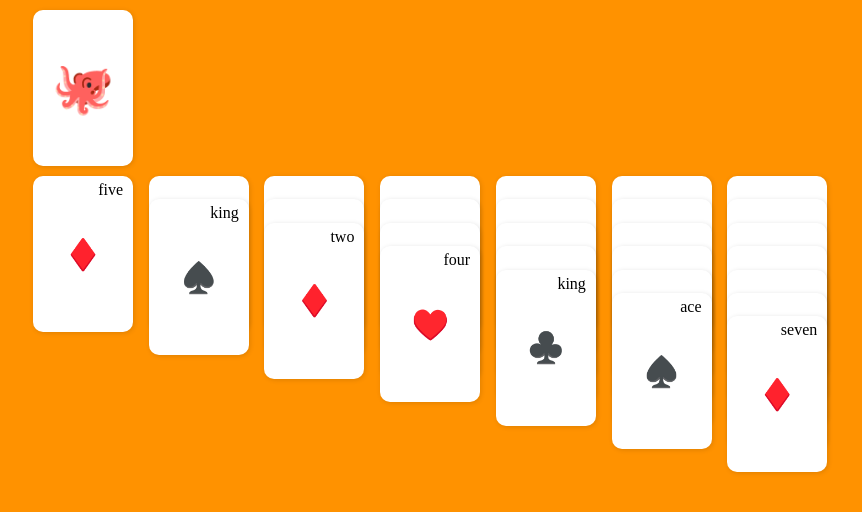
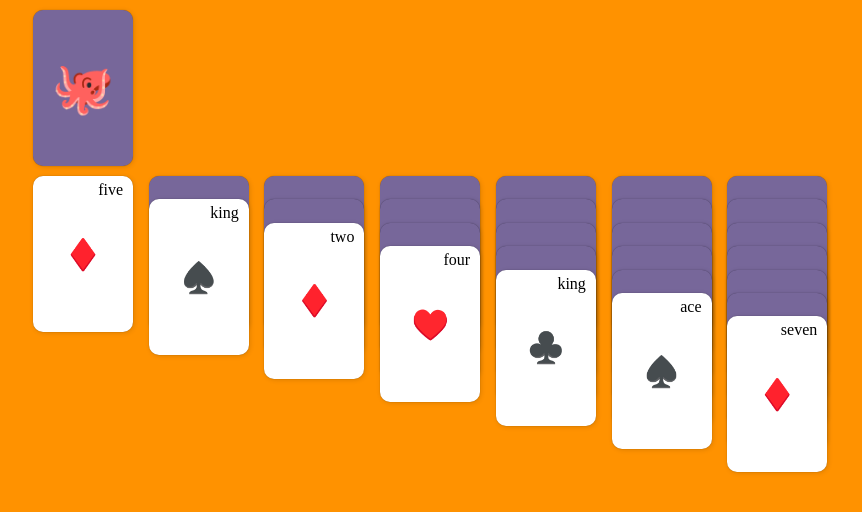
Before and after one commit to gnarlygnoes/patience, a React app: page / in a window 1280 px wide. Shown: the top 512 px of the page, without its empty margins (207-1069 px from the left). Built offline with nearby package versions, Linux system fonts and the light colour scheme.

Commit message:
Add a card background so it's clear what way up a card is.

```diff
--- a/src/game-area/card/card.css
+++ b/src/game-area/card/card.css
@@ -8,5 +8,9 @@
   align-items: center;
   justify-content: center;
   border-radius: 10px;
-  box-shadow: 1px 1px 5px rgba(0, 0, 0, 0.13);
+  box-shadow: 1px 1px 5px rgba(0, 0, 0, 0.13), 0 0 1px rgba(0, 0, 0, 0.43);
 }
+
+.Card-back {
+  background: #77679a;
+}
--- a/src/game-area/card/card.tsx
+++ b/src/game-area/card/card.tsx
@@ -23,7 +23,7 @@ export function Card(props: CardProps) {
   if (facing === "down") {
     return (
       <div
-        className="Card"
+        className="Card Card-back"
         style={{ fontSize: 50, ...style }}
         onClick={handleClick}
       >
```
